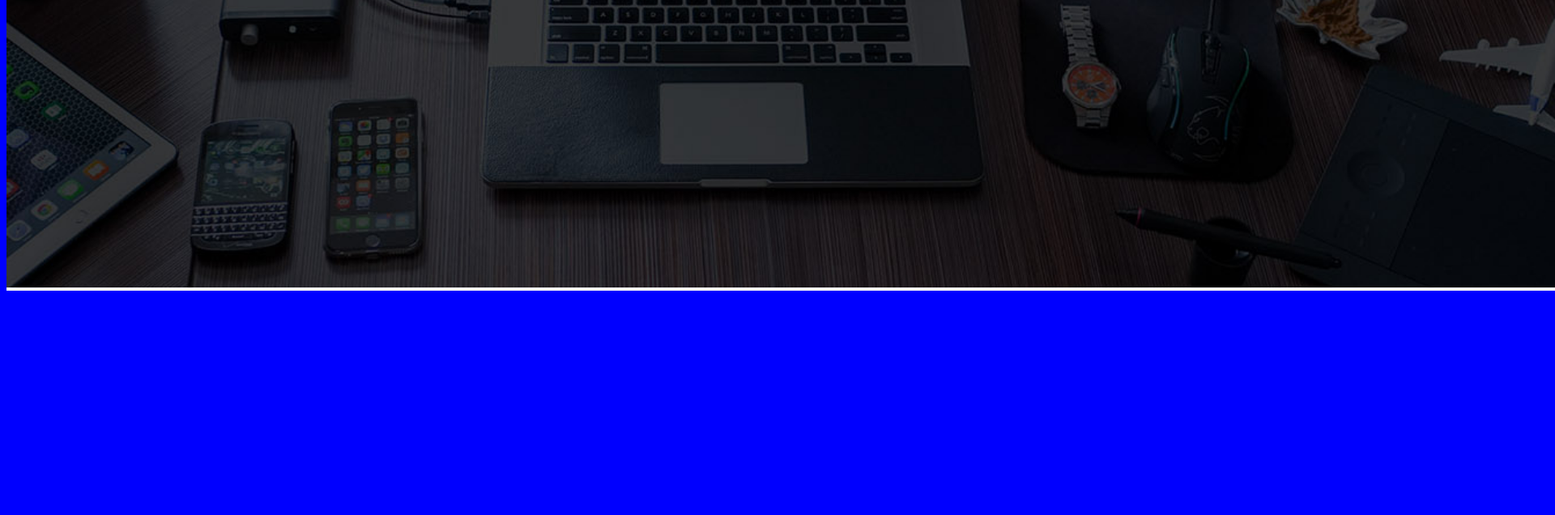
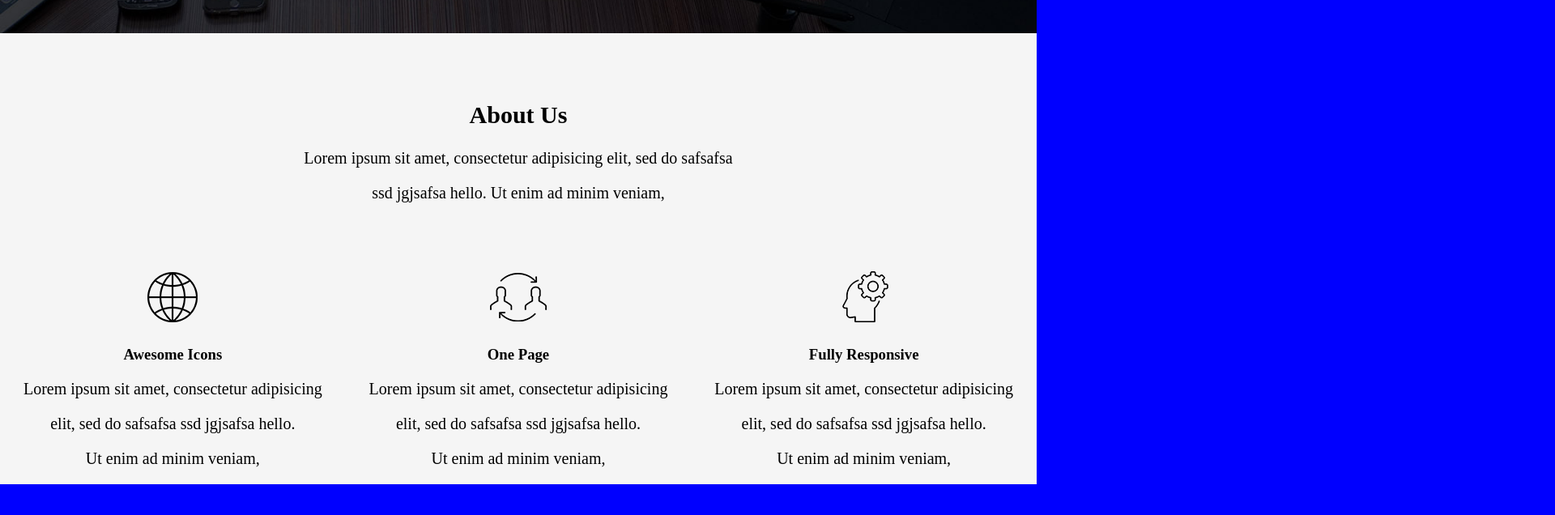
Before and after one commit to Vladyslavchik/web_project, a plain HTML site: page index.html in a window 1280 px wide. Shown: the part 680-1316 px from the top of the page at 81% size, 1920 px wide, since content can reach past the window. Before the commit the page ends 1047 px from the top, so only its background shows below. Drawn offline with Linux system fonts and the light colour scheme.

Commit message:
About_info

```diff
--- a/index.html
+++ b/index.html
@@ -27,7 +27,34 @@
                 <p class="web_project_button2">Hire is now</p>
             </div>
         </section>
-
+        <section class="about_us">
+            <h2 class="about_title">About Us</h2>
+            <p class="about_content">Lorem ipsum sit amet, consectetur adipisicing elit, sed do safsafsa</p>
+            <p class="about_content">ssd jgjsafsa hello. Ut enim ad minim veniam,</p>
+        </section>
+        <section class="about_us_info">
+            <div class="about_us_info_list">
+                <img src="photo/internet.png">
+                <h3>Awesome Icons</h3>
+                <p class="about_content">Lorem ipsum sit amet, consectetur adipisicing</p>
+                <p class="about_content">elit, sed do safsafsa ssd jgjsafsa hello.</p>
+                <p class="about_content">Ut enim ad minim veniam,</p>
+            </div>
+            <div class="about_us_info_list">
+                <img src="photo/transfer.png">
+                <h3>One Page</h3>
+                <p class="about_content">Lorem ipsum sit amet, consectetur adipisicing</p>
+                <p class="about_content">elit, sed do safsafsa ssd jgjsafsa hello.</p>
+                <p class="about_content">Ut enim ad minim veniam,</p>
+            </div>
+            <div class="about_us_info_list">
+                <img src="photo/head.png">
+                <h3>Fully Responsive</h3>
+                <p class="about_content">Lorem ipsum sit amet, consectetur adipisicing</p>
+                <p class="about_content">elit, sed do safsafsa ssd jgjsafsa hello.</p>
+                <p class="about_content">Ut enim ad minim veniam,</p>
+            </div>
+        </section>
     </div>
 </div>
 
--- a/styles.css
+++ b/styles.css
@@ -1,8 +1,9 @@
 body {
     background-color: blue;
+    margin: 0;
+    width: 100%;
 }
 .main {
-    width: 2000px;
     margin: auto;
 }
 .header {
@@ -21,7 +22,7 @@ body {
     margin-right: 75px;
 }
 .web_project {
-    /*position: relative;*/
+    margin-bottom: 80px;
 }
 .web_project_box {
     position: relative;
@@ -68,3 +69,21 @@ body {
 .web_img {
     width: 100%;
 }
+.about_us {
+    text-align: center;
+    margin-bottom: 80px;
+}
+.about_title {
+    font-size: 30px;
+}
+.about_content {
+    font-size: 20px;
+}
+.about_us_info {
+    display: flex;
+    text-align: center;
+    margin-bottom: 80px;
+}
+.about_us_info_list {
+    margin: auto;
+}
```
Also changed, not shown: photo/head.png (added), photo/internet.png (added), photo/transfer.png (added).
